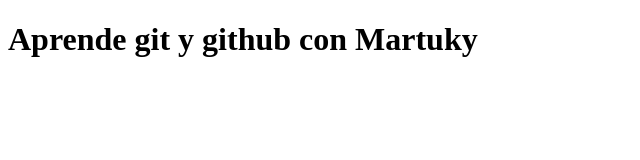
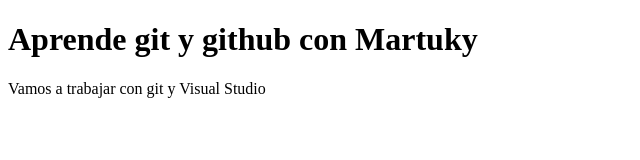
Before and after one commit to nicoanleo/miproyectoweb, a plain HTML site: page index.html in a window 1280 px wide. Shown: the whole page, without its empty margins (0-640 px from the left). Drawn offline with Linux system fonts and the light colour scheme.

Commit message:
Cambios de contenido en index.html

```diff
--- a/index.html
+++ b/index.html
@@ -8,5 +8,6 @@
 </head>
 <body>
     <h1>Aprende git y github con Martuky</h1>
+    <p>Vamos a trabajar con git y Visual Studio</p>
 </body>
 </html>
```
